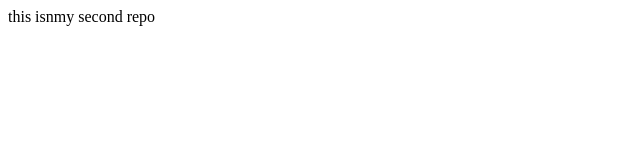
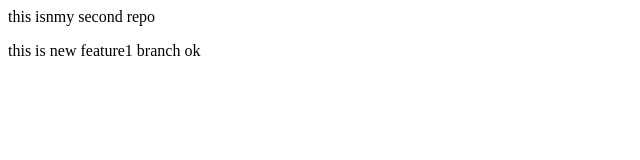
Before and after one commit to Divya30-moon/LocalRepo, a plain HTML site: page index.html in a window 1280 px wide. Shown: the whole page, without its empty margins (0-640 px from the left). Drawn offline with Linux system fonts and the light colour scheme.

Commit message:
Add new feature

```diff
--- a/index.html
+++ b/index.html
@@ -1 +1,2 @@
 <p> this isnmy second repo</p>
+<p> this is new feature1 branch ok</p>
```
